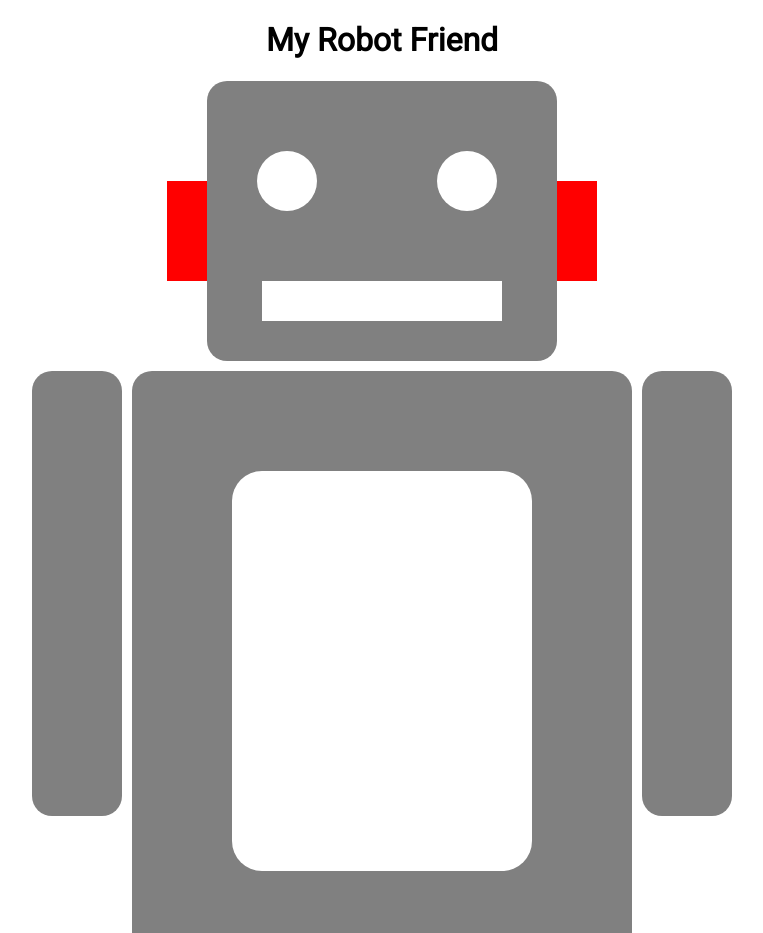
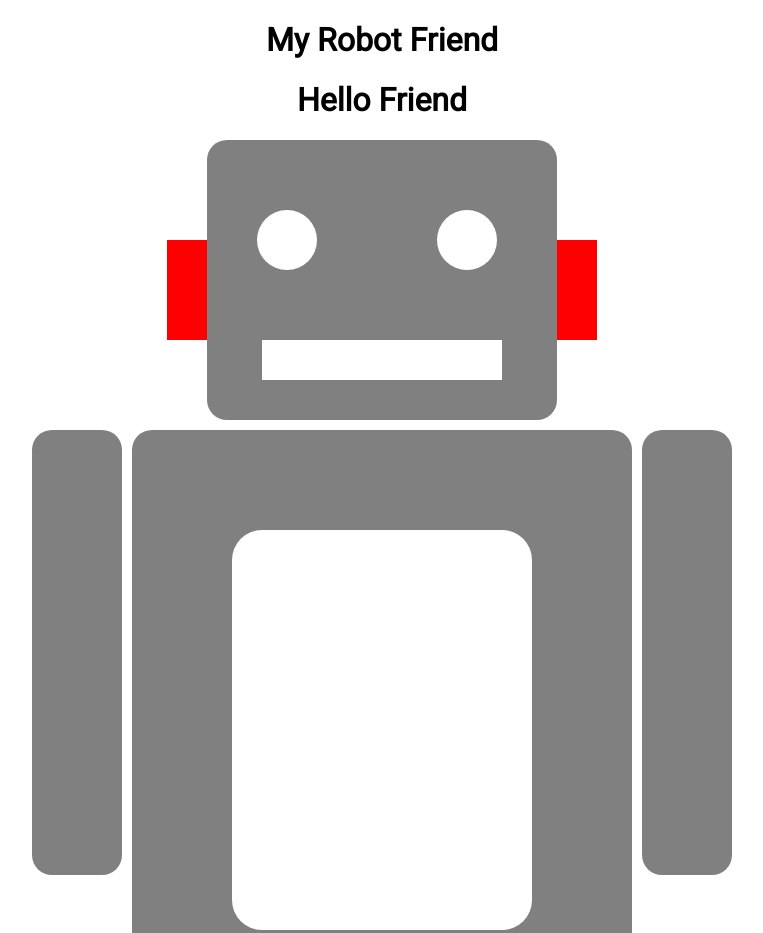
Before and after one commit to Nilam2112/background-generator, a plain HTML site: page index.html in a window 1280 px wide. Shown: the top 933 px of the page, without its empty margins (258-1021 px from the left). Drawn offline with Linux system fonts and the light colour scheme.

Commit message:
changing text

```diff
--- a/index.html
+++ b/index.html
@@ -7,6 +7,7 @@
 </head>
 <body>
 	<h1> My Robot Friend</h1>
+	<h1> Hello Friend</h1>
 	<div class="robots">
 		<div class="android">
 			<div class="head">
```
